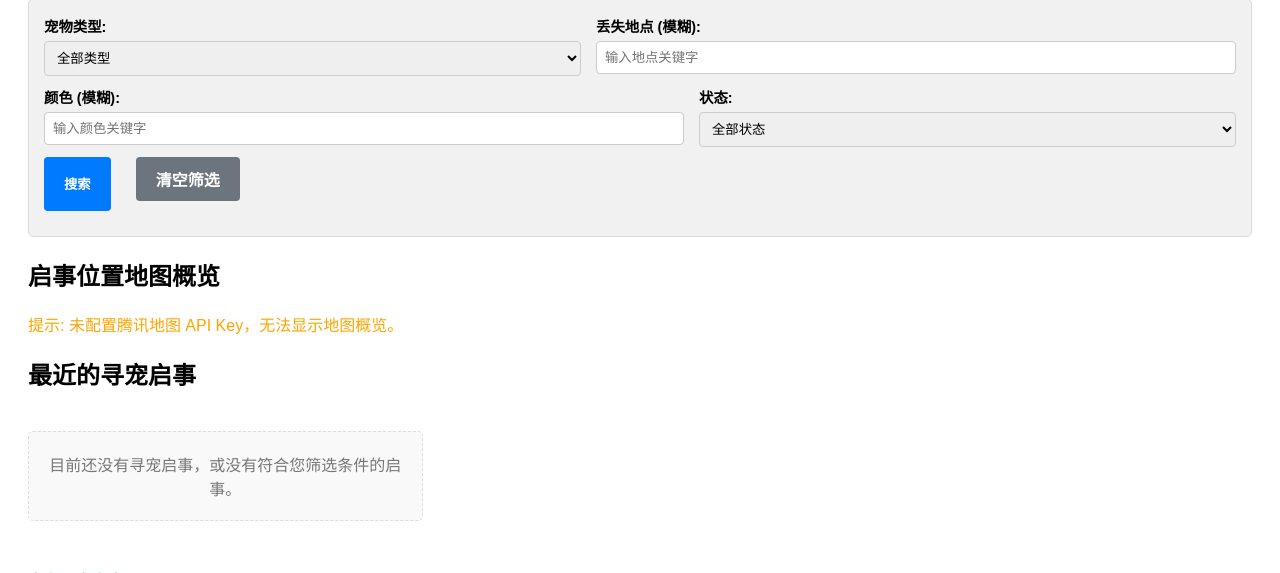
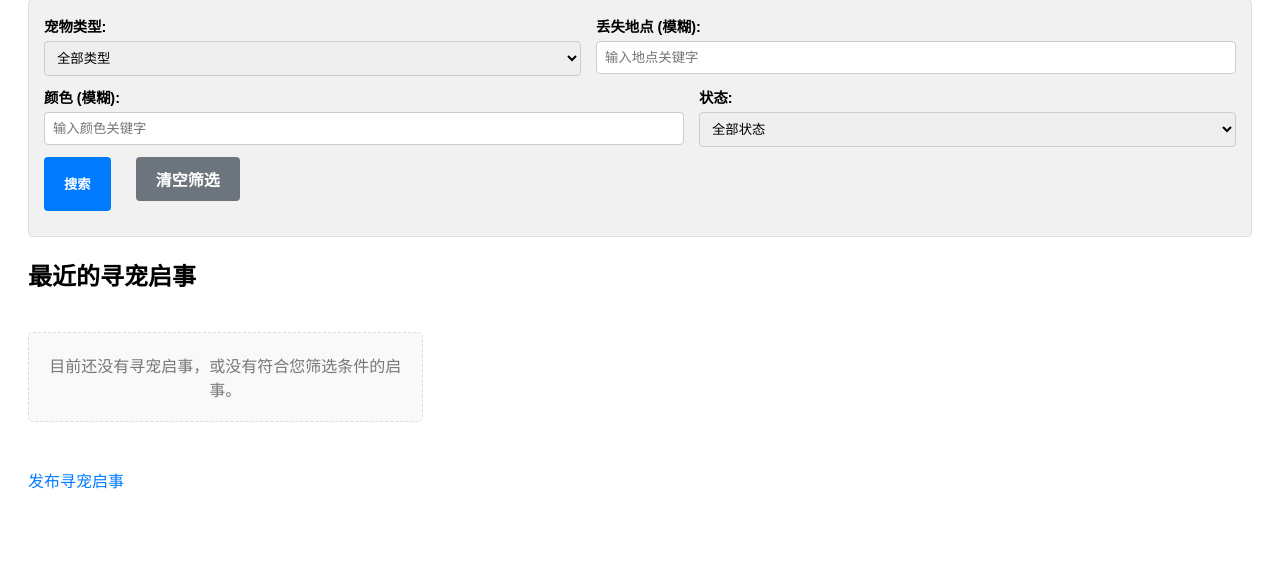
Before and after one commit to ggyy008899/xunchong, a Flask app: template templates/index.html in a window 1280 px wide. Shown: the part 118-691 px from the top of the page. Run offline with Flask 2, Linux system fonts and the light colour scheme; the template is opened without the code that fills it, so the values that code supplies are empty.

Commit message:
Remove Tencent Maps integration from homepage

```diff
--- a/app.py
+++ b/app.py
@@ -93,15 +93,14 @@ def create_app(config_class=Config):
         # --- 新增的日志代码 结束 ---
 
         # --- 获取地图 API Key ---
-        tencent_map_api_key = current_app.config.get('TENCENT_MAP_API_KEY')
+        # tencent_map_api_key = current_app.config.get('TENCENT_MAP_API_KEY') # Removed as per user request
 
         # --- 渲染模板，传递结果、搜索参数和 API Key ---
         return render_template('index.html',
                                title='首页 - 寻宠与招领',
                                lost_reports=lost_reports,
                                found_reports=found_reports,
-                               search_params=search_params,
-                               tencent_map_api_key=tencent_map_api_key)
+                               search_params=search_params)
 
     # Placeholder for WeChat verification endpoint
     @app.route('/wechat', methods=['GET', 'POST'])
--- a/templates/index.html
+++ b/templates/index.html
@@ -5,10 +5,7 @@
     <meta name="viewport" content="width=device-width, initial-scale=1.0">
     <title>{{ title }} - 宠物寻回平台</title>
     <link rel="stylesheet" href="{{ url_for('static', filename='style.css') }}">
-    {# --- 引入腾讯地图 JS API --- #}
-    {% if tencent_map_api_key %}
-    <script charset="utf-8" src="https://map.qq.com/api/js?v=2.exp&key={{ tencent_map_api_key }}"></script>
-    {% endif %}
+    {# Tencent Map API script removed as per user request #}
     <style>
         /* General page specific styles can remain here if any */
         /* Report card related styles have been moved to style.css */
@@ -56,13 +53,7 @@
     </form>
     {# ----------------------- #}
 
-    {# --- 地图容器 --- #}
-    <h2>启事位置地图概览</h2>
-    {% if tencent_map_api_key %}
-    <div id="map-container" style="width: 100%; height: 450px; border: 1px solid #ccc; margin-bottom: 20px;"></div>
-    {% else %}
-    <p style="color: orange; margin-bottom: 20px;">提示: 未配置腾讯地图 API Key，无法显示地图概览。</p>
-    {% endif %}
+    {# Tencent Map container and related heading removed as per user request #}
 
     <h2>最近的寻宠启事</h2>
     <div class="reports-list">
@@ -112,97 +103,6 @@
         {% endif %}
     </div>
 
-    <script>
-        // --- 地图标记数据准备 (Jinja2 生成 JS 数组) ---
-        const markersData = [];
-        {% for report in lost_reports %}
-            {% if report.latitude is not none and report.longitude is not none %}
-                markersData.push({
-                    lat: {{ report.latitude | tojson }},
-                    lng: {{ report.longitude | tojson }},
-                    title: {{ (report.pet_type ~ " - " ~ (report.other_breed if report.breed == '其他品种' else report.breed)) | tojson }},
-                    description: {{ ("丢失地点: " ~ report.lost_location_text) | tojson }},
-                    id: {{ report.id | tojson }}
-                });
-            {% endif %}
-        {% endfor %}
-
-        // --- 腾讯地图初始化和标记添加 ---
-        {% if tencent_map_api_key %}
-        document.addEventListener('DOMContentLoaded', function() {
-            const mapContainer = document.getElementById('map-container');
-            if (!mapContainer) return; // 如果容器不存在则退出
-
-            let map;
-            let infoWindow = null; // 单例信息窗口
-            const bounds = new qq.maps.LatLngBounds(); // 用于自适应视野
-
-            // 默认中心点（中国大概中心）和缩放级别
-            const defaultCenter = new qq.maps.LatLng(34.0, 104.0);
-            const defaultZoom = 5;
-
-            // 初始化地图
-            map = new qq.maps.Map(mapContainer, {
-                center: defaultCenter,
-                zoom: defaultZoom
-            });
-
-            // 创建信息窗口实例
-            infoWindow = new qq.maps.InfoWindow({
-                map: map
-            });
-
-            // 添加标记
-            if (markersData.length > 0) {
-                markersData.forEach(data => {
-                    const position = new qq.maps.LatLng(data.lat, data.lng);
-                    const marker = new qq.maps.Marker({
-                        position: position,
-                        map: map,
-                        title: data.title // 鼠标悬停提示
-                    });
-
-                    // 扩展边界以包含此标记
-                    bounds.extend(position);
-
-                    // 为标记添加点击事件
-                    qq.maps.event.addListener(marker, 'click', function() {
-                        // 设置信息窗口内容并打开
-                        // 点击标记跳转到详情页 (如果 report_detail 页面存在)
-                        // 或者显示基本信息
-                         const content = `<strong>${data.title}</strong><br>${data.description}<br><a href="/report/${data.id}" target="_blank">查看详情</a>`;
-                        infoWindow.setContent(content);
-                        infoWindow.setPosition(position);
-                        infoWindow.open();
-                    });
-                });
-
-                // 调整地图视野以适应所有标记
-                map.fitBounds(bounds);
-                // 防止过度缩放
-                 if (map.getZoom() > 16) {
-                      map.setZoom(16);
-                  }
-            } else {
-                // 如果没有标记数据，保持默认视野
-                 map.setCenter(defaultCenter);
-                 map.setZoom(defaultZoom);
-                 // 可以在地图中心显示提示
-                 // infoWindow.setContent('当前筛选条件下没有包含位置信息的启事');
-                 // infoWindow.setPosition(defaultCenter);
-                 // infoWindow.open();
-            }
-
-             // 点击地图空白处关闭信息窗口
-             qq.maps.event.addListener(map, 'click', function() {
-                 if (infoWindow) {
-                     infoWindow.close();
-                 }
-             });
-        });
-        {% endif %}
-    </script>
-
     {# --- 显示 Flash 消息 --- #}
     {% with messages = get_flashed_messages(with_categories=true) %}
         {% if messages %}
```
